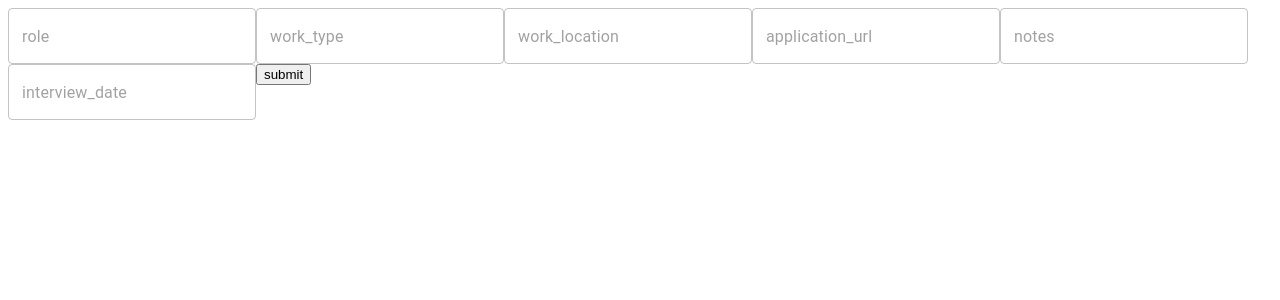
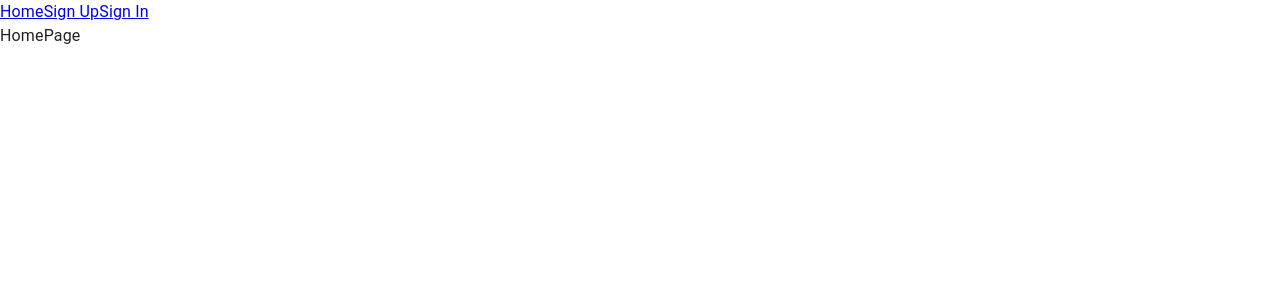
Before and after one commit to Dima-Bulavenko/application_tracker, a React (Vite) app in the folder frontend/: page / in a window 1280 px wide. Shown: the top 300 px of the page. Built offline with nearby package versions, Linux system fonts and the light colour scheme.

Commit message:
feat: Set up basic routing of the app.

```diff
--- a/frontend/src/App.tsx
+++ b/frontend/src/App.tsx
@@ -1,46 +1,23 @@
-import { z } from "zod";
-import { useForm, useController, UseControllerProps } from "react-hook-form";
-import { TextField } from "@mui/material";
-import { ApplicationCreateDto } from "./client/types.gen";
-import {zApplicationCreateDTO} from './client/zod.gen'
-
-import { customZodResolver } from "./utils/customZodResolver";
-
-function Input(props: UseControllerProps<ApplicationCreateDto>) {
-    const { field, fieldState } = useController(props);
-    return (
-        <>
-            <TextField
-                {...field}
-                value={field.value || ""}
-                placeholder={props.name}
-                helperText={fieldState.error ? fieldState.error?.message : ""}
-                error={Boolean(fieldState.error)}
-            />
-        </>
-    );
-}
+import Register from './components/Register';
+import { Layout } from './components/Layout';
+import { HomePage } from './components/HomePage';
+import { PageNotFound } from './components/PageNotFound';
+import { ThemeProvider } from '@mui/material/styles';
+import { Route, Routes } from 'react-router-dom';
+import { CssBaseline } from '@mui/material';
+import { customTheme } from './theme';
 
 export default function App() {
-    const { handleSubmit, control } = useForm<ApplicationCreateDto>({
-        resolver: customZodResolver(zApplicationCreateDTO),
-    });
-    const zodString = z.string().optional();
-    console.log(zodString.parse(""));
-
-    const onSubmit = (data: ApplicationCreateDto) => console.log(data);
-    return (
-        <>
-            <form onSubmit={handleSubmit(onSubmit)}>
-                <Input control={control} name="role" />
-                <Input control={control} name="work_type" />
-                <Input control={control} name="work_location" />
-                <Input control={control} name="application_url" />
-                <Input control={control} name="notes" />
-                <Input control={control} name="interview_date" />
-                {/* <Input control={control} name="company" /> */}
-                <input type="submit" value="submit" />
-            </form>
-        </>
-    );
+  return (
+    <ThemeProvider theme={customTheme}>
+      <CssBaseline />
+      <Routes>
+        <Route path='/' element={<Layout />}>
+          <Route index element={<HomePage />} />
+          <Route path='/register' element={<Register />} />
+          <Route path='*' element={<PageNotFound />} />
+        </Route>
+      </Routes>
+    </ThemeProvider>
+  );
 }
--- /dev/null
+++ b/frontend/src/components/HomePage.tsx
@@ -0,0 +1,3 @@
+export function HomePage() {
+  return <div>HomePage</div>;
+}
--- /dev/null
+++ b/frontend/src/components/Layout.tsx
@@ -0,0 +1,19 @@
+import { Outlet, NavLink } from 'react-router-dom';
+import { Box } from '@mui/material';
+
+export function Layout() {
+  return (
+    <>
+      <Box component='header'>
+        <Box component='div'>
+          <NavLink to='/'>Home</NavLink>
+          <NavLink to='/register'>Sign Up</NavLink>
+          <NavLink to='/login'>Sign In</NavLink>
+        </Box>
+      </Box>
+      <Box component='main'>
+        <Outlet />
+      </Box>
+    </>
+  );
+}
--- /dev/null
+++ b/frontend/src/components/PageNotFound.tsx
@@ -0,0 +1,5 @@
+import { Box } from '@mui/material';
+
+export function PageNotFound() {
+  return <Box component='div'>Page not found</Box>;
+}
--- a/frontend/src/main.tsx
+++ b/frontend/src/main.tsx
@@ -1,10 +1,13 @@
-import { StrictMode } from 'react'
-import { createRoot } from 'react-dom/client'
-import './styles/index.css'
-import App from './App.tsx'
+import { StrictMode } from 'react';
+import { createRoot } from 'react-dom/client';
+import { BrowserRouter as Router } from 'react-router-dom';
+import './styles/index.css';
+import App from './App.tsx';
 
 createRoot(document.getElementById('root')!).render(
   <StrictMode>
-    <App />
-  </StrictMode>,
-)
+    <Router>
+      <App />
+    </Router>
+  </StrictMode>
+);
--- a/frontend/src/styles/index.css
+++ b/frontend/src/styles/index.css
@@ -1,3 +1,7 @@
 .MuiInputLabel-asterisk {
-    color: #cc0a0a
+  color: #cc0a0a;
 }
+
+#root {
+  height: 100dvh;
+}
```
